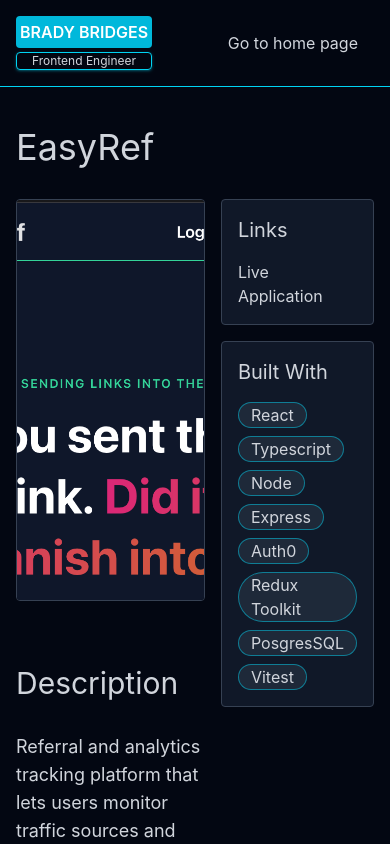
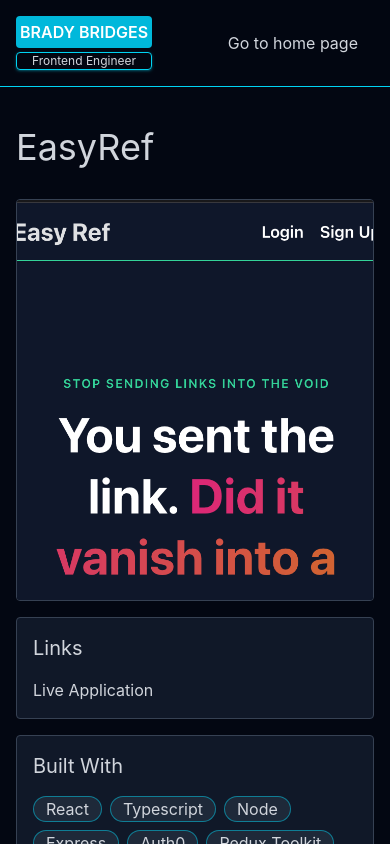
Before and after one commit to bradybridges/svelte-portfolio, a SvelteKit app: page /projects/easy-ref in a window 390 px wide. Shown: the top 844 px of the page. Built offline with nearby package versions, Linux system fonts and the light colour scheme.

Commit message:
ui: improve mobile layout

```diff
--- a/src/routes/projects/[slug]/+page.svelte
+++ b/src/routes/projects/[slug]/+page.svelte
@@ -6,34 +6,8 @@
 	let hasLinks = $derived(data.project.githubUrl || data.project.url ? true : false);
 </script>
 
-<Section>
-	<div>
-		<Heading level={1} classes="mb-8">{data.project.name}</Heading>
-
-		<div class="flex gap-4">
-			<div class="basis-3/4">
-				<div class="mb-16 overflow-hidden rounded border border-gray-700">
-					<img
-						class="h-100 w-full object-cover object-center"
-						src={data.project.image}
-						alt={`${data.project.name} thumbnail`}
-					/>
-				</div>
-
-				<div class="my-12">
-					<Heading level={2} classes="mb-4">Description</Heading>
-					<p class="py-4 text-lg">{data.project.description}</p>
-				</div>
-
-				{#if data.project.motivation}
-					<div class="my-12">
-						<Heading level={2} classes="mb-4">Motivation</Heading>
-						<p class="py-4 text-lg">{data.project.description}</p>
-					</div>
-				{/if}
-			</div>
-
-			<div class="basis-1/4">
+{#snippet details(classes: string)}
+	<div class={['lg:basis-1/4', classes]}>
 		<div class="mb-4 rounded border border-gray-700 bg-gray-900 p-4">
 			<Heading level={3} classes="mb-4 text-xl">Links</Heading>
 
@@ -63,14 +37,47 @@
 
 			<div class="flex flex-wrap gap-2">
 				{#each data.project.badges as badge}
-							<span
-								class="rounded-full border border-cyan-400/50 bg-gray-800 px-3 text-s"
+					<span class="text-s rounded-full border border-cyan-400/50 bg-gray-800 px-3"
 						>{badge}</span
 					>
 				{/each}
 			</div>
 		</div>
 	</div>
+{/snippet}
+
+<Section>
+	<div>
+		<Heading level={1} classes="mb-8">{data.project.name}</Heading>
+
+		<div class="flex flex-col gap-4 lg:flex-row">
+			<div class="lg:basis-3/4">
+				<div class="mb-4 overflow-hidden rounded border border-gray-700 lg:mb-16">
+					<img
+						class="none h-100 w-full object-cover object-center"
+						src={data.project.image}
+						alt={`${data.project.name} thumbnail`}
+					/>
+				</div>
+
+				<!-- Mobile details -->
+				{@render details('lg:hidden')}
+
+				<div class="my-12">
+					<Heading level={2} classes="mb-4">Description</Heading>
+					<p class="py-4 text-lg">{data.project.description}</p>
+				</div>
+
+				{#if data.project.motivation}
+					<div class="my-12">
+						<Heading level={2} classes="mb-4">Motivation</Heading>
+						<p class="py-4 text-lg">{data.project.description}</p>
+					</div>
+				{/if}
+			</div>
+
+			<!-- Desktop details -->
+			{@render details('hidden lg:block')}
 		</div>
 	</div>
 </Section>
```
Lines whose indentation alone changed are shown as unchanged.
